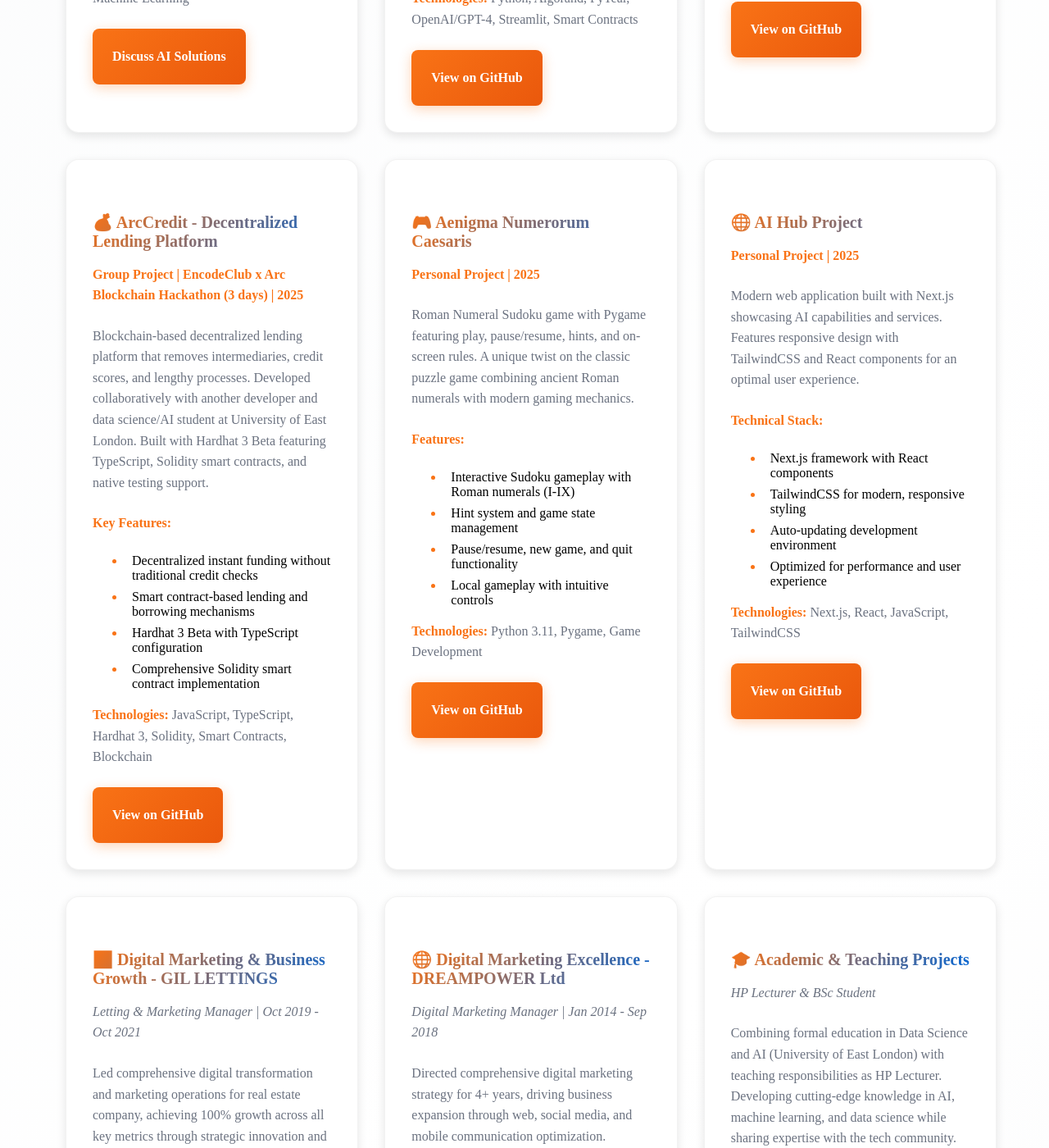
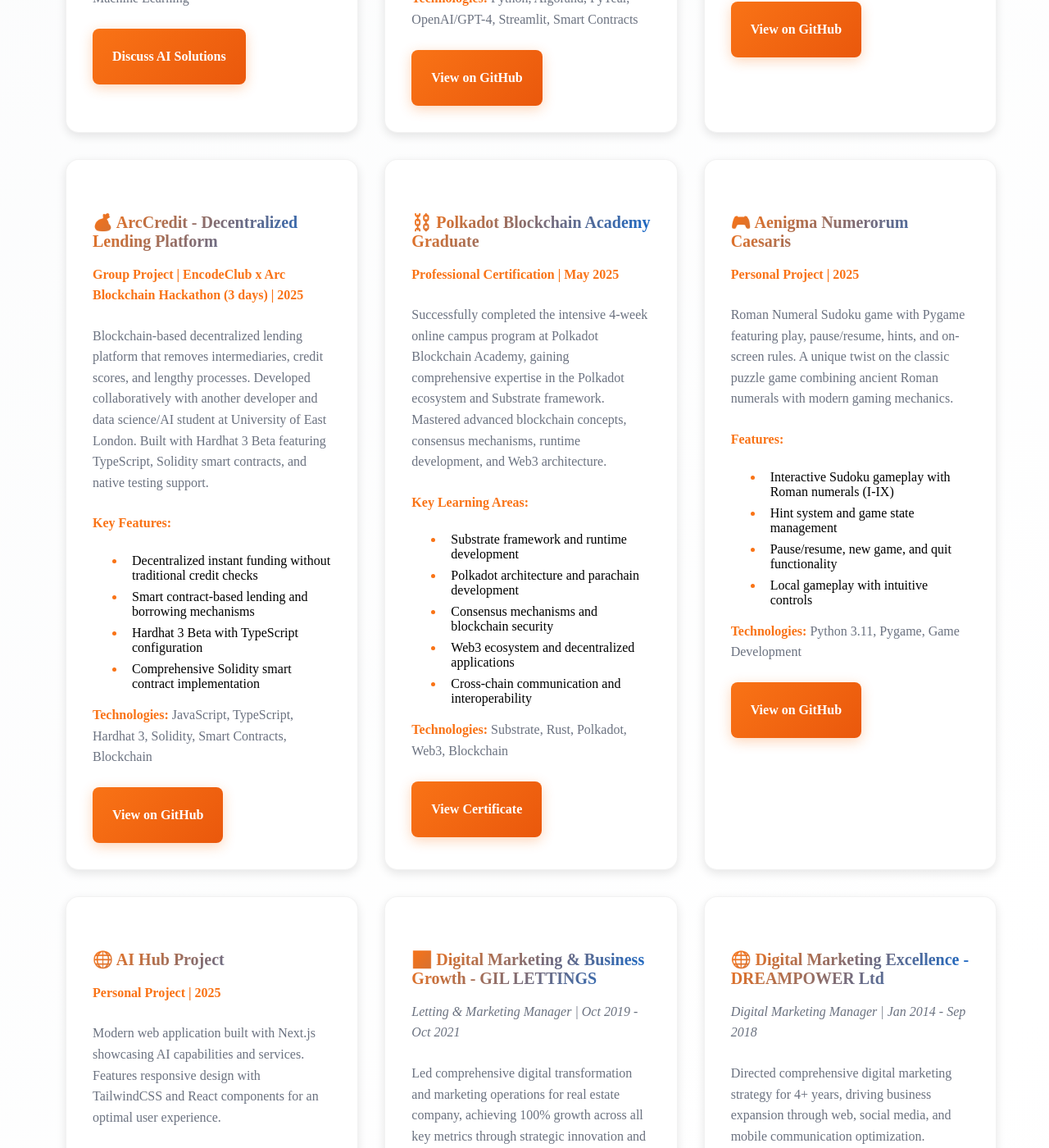
Before and after one commit to GIL794/gil794.github.io, a Jekyll site: the page built from _pages/projects.md, in a window 1280 px wide and 1400 px high, scrolled down 1908 px. Shown: the whole window at 82% size. Built offline with Jekyll 4.4.1, drawn with Linux system fonts in a browser that asks for light colours; some of the changed text lies outside the part shown.

Commit message:
Add Polkadot Blockchain Academy certification and expertise
Co-authored-by: GIL794 <200216885+GIL794@users.noreply.github.com>

```diff
--- a/_pages/projects.md
+++ b/_pages/projects.md
@@ -98,6 +98,22 @@ feature_image: "https://images.unsplash.com/photo-1555949963-aa79dcee981c?ixlib=
     </div>
 
     <div class="feature-card">
+      <h3>⛓️ Polkadot Blockchain Academy Graduate</h3>
+      <p><strong>Professional Certification | May 2025</strong></p>
+      <p>Successfully completed the intensive 4-week online campus program at Polkadot Blockchain Academy, gaining comprehensive expertise in the Polkadot ecosystem and Substrate framework. Mastered advanced blockchain concepts, consensus mechanisms, runtime development, and Web3 architecture.</p>
+      <p><strong>Key Learning Areas:</strong></p>
+      <ul>
+        <li>Substrate framework and runtime development</li>
+        <li>Polkadot architecture and parachain development</li>
+        <li>Consensus mechanisms and blockchain security</li>
+        <li>Web3 ecosystem and decentralized applications</li>
+        <li>Cross-chain communication and interoperability</li>
+      </ul>
+      <p><strong>Technologies:</strong> Substrate, Rust, Polkadot, Web3, Blockchain</p>
+      <a class="cta-btn" href="/about/">View Certificate</a>
+    </div>
+
+    <div class="feature-card">
       <h3>🎮 Aenigma Numerorum Caesaris</h3>
       <p><strong>Personal Project | 2025</strong></p>
       <p>Roman Numeral Sudoku game with Pygame featuring play, pause/resume, hints, and on-screen rules. A unique twist on the classic puzzle game combining ancient Roman numerals with modern gaming mechanics.</p>
@@ -194,6 +210,7 @@ feature_image: "https://images.unsplash.com/photo-1555949963-aa79dcee981c?ixlib=
       <div class="feature-card">
         <h3>⛓️ Blockchain & Web3</h3>
         <ul>
+          <li><strong>Polkadot Ecosystem:</strong> Substrate framework, Polkadot Blockchain Academy certified (May 2025)</li>
           <li><strong>Smart Contracts:</strong> Solidity, PyTeal, Algorand</li>
           <li><strong>Development Tools:</strong> Hardhat 3, Web3.js</li>
           <li><strong>Cryptography:</strong> ECC, RSA, modular arithmetic</li>
```
Also changed, not shown: _pages/about.md (+9 -2 lines), index.md (+8 -2 lines).
